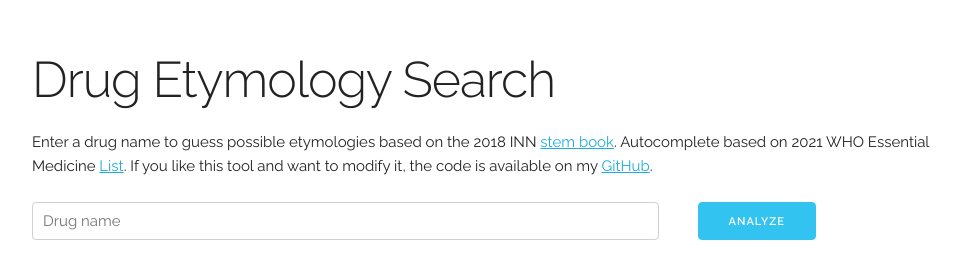
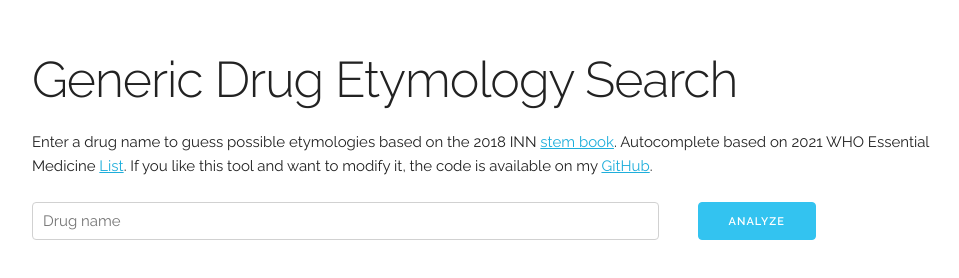
Before and after one commit to edridgedsouza/drug-etymology, a plain HTML site: page index.html in a window 1280 px wide. Shown: the whole page, without its empty margins (128-1087 px from the left). Drawn offline with Linux system fonts and the light colour scheme.

Commit message:
Generic!!

```diff
--- a/index.html
+++ b/index.html
@@ -1,17 +1,21 @@
 <html>
 
 <head>
-    <title>Drug Name Etymology</title>
+    <title>Generic Drug Name Etymology</title>
 
     <!-- Ripped from https://github.com/dhg/Skeleton-->
     <meta charset="utf-8">
-    <meta name="description" content="Drug Name Etymology based on INN stems">
+    <meta name="description" content="Generic Drug Name Etymology based on INN stems">
     <meta name="author" content="Edridge D'Souza">
     <meta name="viewport" content="width=device-width, initial-scale=1">
     <link href="//fonts.googleapis.com/css?family=Raleway:400,300,600" rel="stylesheet" type="text/css">
     <link rel="stylesheet" href="css/normalize.css">
     <link rel="stylesheet" href="css/skeleton.css">
     <style>
+        body {
+            overflow-y: scroll;
+        }
+
         li {
             margin: 0px 0;
         }
@@ -85,7 +89,7 @@
         <section style='margin-top: 5rem'>
             <div class="row">
                 <div class="twelve columns">
-                    <h1 class='header'>Drug Etymology Search</h1>
+                    <h1 class='header'>Generic Drug Etymology Search</h1>
                 </div>
             </div>
         </section>
```
